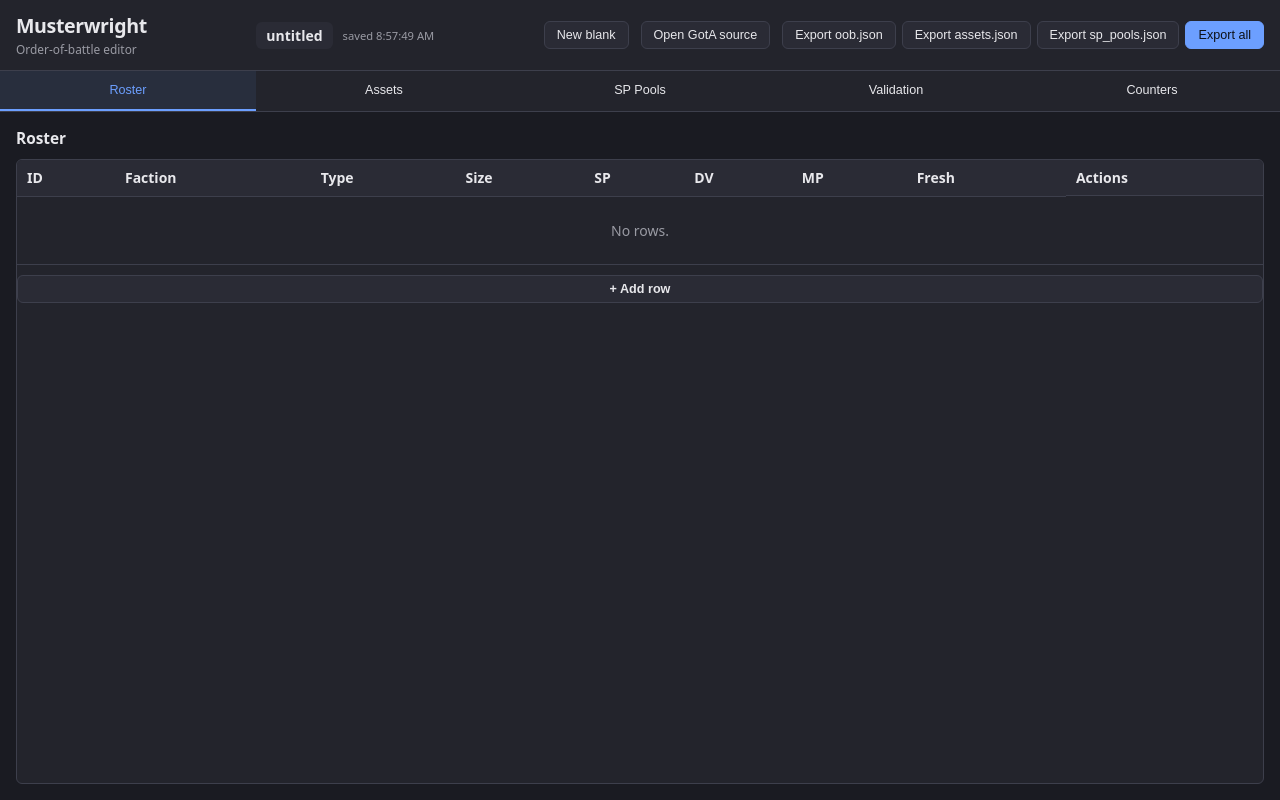
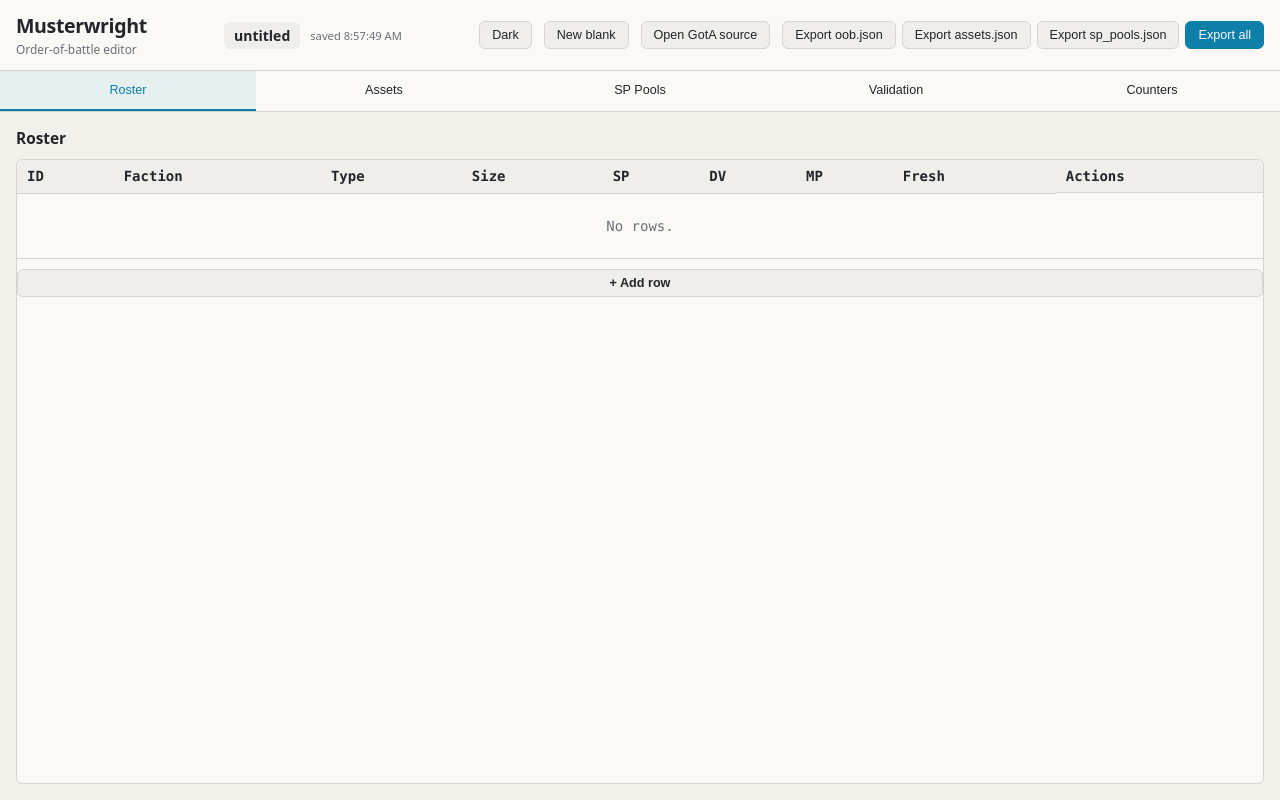
Before and after one commit to lerugray/musterwright, a website with bundled scripts: page index.html in a window 1280 px wide. Built offline with nearby package versions, Linux system fonts and the light colour scheme.

Commit message:
msw: SPI counter geometry (centered 50% icon box, 20% bold factor row, COUNTER_LAYOUT asserted) + light drafting-paper theme (toggle, localStorage persist, OS fallback, FOUC guard) — Ray sign-off feedback; suite 43/43, toggle dogfooded (flip+persist+reload verified)

```diff
--- a/index.html
+++ b/index.html
@@ -4,6 +4,14 @@
   <meta charset="utf-8" />
   <meta name="viewport" content="width=device-width, initial-scale=1" />
   <title>Musterwright — OOB editor</title>
+  <script>
+    (function () {
+      var k = 'musterwright-theme';
+      var s = localStorage.getItem(k);
+      var dark = s ? s === 'dark' : window.matchMedia('(prefers-color-scheme: dark)').matches;
+      if (!dark) document.documentElement.setAttribute('data-theme', 'light');
+    })();
+  </script>
   <link rel="stylesheet" href="src/style.css" />
   <!-- milsymbol v3.0.4 (MIT, vendored) — must load before the module entry -->
   <script src="src/vendor/milsymbol.js"></script>
@@ -19,6 +27,7 @@
       <span id="autosave-status" class="autosave-status">—</span>
     </div>
     <div class="actions">
+      <button id="theme-toggle" type="button" aria-label="Toggle light/dark theme">Light</button>
       <button id="new-blank" type="button">New blank</button>
       <button id="open-gota" type="button">Open GotA source</button>
       <div class="export-group">
--- a/src/main.js
+++ b/src/main.js
@@ -7,8 +7,17 @@ import { renderDataTable, downloadJson, highlightRow, el } from './ui.js';
 import { findingsBySeverity } from './validate.js';
 import { deriveAvPerSp } from './schema/spine.js';
 import { renderCounterSVG, getFactionColor } from './counters/render-counter.js';
+import {
+  initTheme,
+  toggleTheme,
+  setStoredTheme,
+  applyTheme,
+  themeToggleLabel
+} from './theme.js';
 
 const store = new ProjectStore();
+
+let currentTheme = initTheme(document, localStorage, window.matchMedia('(prefers-color-scheme: dark)'));
 
 const UI = {
   projectName: document.getElementById('project-name'),
@@ -25,8 +34,17 @@ const UI = {
   exportOob: document.getElementById('export-oob'),
   exportAssets: document.getElementById('export-assets'),
   exportPools: document.getElementById('export-pools'),
-  exportAll: document.getElementById('export-all')
+  exportAll: document.getElementById('export-all'),
+  themeToggle: document.getElementById('theme-toggle')
 };
+
+UI.themeToggle.textContent = themeToggleLabel(currentTheme);
+UI.themeToggle.addEventListener('click', () => {
+  currentTheme = toggleTheme(currentTheme);
+  applyTheme(document, currentTheme);
+  setStoredTheme(localStorage, currentTheme);
+  UI.themeToggle.textContent = themeToggleLabel(currentTheme);
+});
 
 const sortState = {
   roster: { key: null, dir: 'asc' },
--- a/src/style.css
+++ b/src/style.css
@@ -1,20 +1,46 @@
 :root {
-  --bg: #1a1b22;
-  --panel: #23242c;
-  --panel-2: #2a2b35;
-  --text: #e8e8ec;
-  --muted: #9a9ba4;
-  --accent: #6c9fff;
-  --accent-2: #4f8cff;
-  --danger: #ff6b6b;
+  --hx-bg-canvas: #15171a;
+  --hx-bg-panel: #1d2024;
+  --hx-hairline: #2a2e33;
+  --hx-text: #d5d9de;
+  --hx-text-dim: #8d949c;
+  --hx-accent: #7ad9ff;
+  --hx-danger: #dc2828;
+  --font-ui: system-ui, -apple-system, BlinkMacSystemFont, 'Segoe UI', Roboto, sans-serif;
+  --font-data: ui-monospace, SF Mono, Menlo, Monaco, monospace;
+
+  --bg: var(--hx-bg-canvas);
+  --panel: var(--hx-bg-panel);
+  --panel-2: #25282d;
+  --text: var(--hx-text);
+  --muted: var(--hx-text-dim);
+  --accent: var(--hx-accent);
+  --accent-2: #5ec4e8;
+  --danger: var(--hx-danger);
   --success: #7ce37c;
   --warn: #f5c542;
   --info: #7ec8e3;
-  --border: #3d3f4c;
+  --border: var(--hx-hairline);
   --radius: 6px;
   --gap: 12px;
-  font-family: system-ui, -apple-system, BlinkMacSystemFont, 'Segoe UI', Roboto, sans-serif;
+  font-family: var(--font-ui);
   font-size: 14px;
+}
+
+[data-theme="light"] {
+  --hx-bg-canvas: #f2f0ea;
+  --hx-bg-panel: #faf9f6;
+  --hx-hairline: #d8d4cb;
+  --hx-text: #22252a;
+  --hx-text-dim: #6b7078;
+  --hx-accent: #0d7fa8;
+  --hx-danger: #b91c1c;
+
+  --panel-2: #f0eeea;
+  --accent-2: #0a6a8c;
+  --success: #15803d;
+  --warn: #a16207;
+  --info: #0d7fa8;
 }
 
 * { box-sizing: border-box; }
@@ -91,11 +117,11 @@ button {
   font-size: 0.9rem;
 }
 
-button:hover { background: #333543; }
-button.primary { background: var(--accent); color: #0d1117; border-color: var(--accent); }
+button:hover { background: color-mix(in srgb, var(--panel-2) 70%, var(--hx-text) 30%); }
+button.primary { background: var(--accent); color: #faf9f6; border-color: var(--accent); }
 button.primary:hover { background: var(--accent-2); }
 button.danger { background: transparent; color: var(--danger); border-color: var(--danger); padding: 2px 8px; }
-button.danger:hover { background: rgba(255, 107, 107, 0.15); }
+button.danger:hover { background: color-mix(in srgb, var(--danger) 15%, transparent); }
 
 .tabs {
   display: flex;
@@ -116,7 +142,7 @@ button.danger:hover { background: rgba(255, 107, 107, 0.15); }
 .tabs button.active {
   color: var(--accent);
   border-bottom-color: var(--accent);
-  background: rgba(108, 159, 255, 0.08);
+  background: color-mix(in srgb, var(--accent) 8%, transparent);
 }
 
 .tab-content {
@@ -141,6 +167,7 @@ button.danger:hover { background: rgba(255, 107, 107, 0.15); }
   width: 100%;
   border-collapse: collapse;
   min-width: 700px;
+  font-family: var(--font-data);
 }
 
 .data-table thead {
@@ -168,8 +195,8 @@ button.danger:hover { background: rgba(255, 107, 107, 0.15); }
   color: var(--accent);
 }
 
-.data-table tbody tr:hover { background: rgba(255, 255, 255, 0.03); }
-.data-table tbody tr.highlight { background: rgba(108, 159, 255, 0.18); outline: 1px solid var(--accent); }
+.data-table tbody tr:hover { background: color-mix(in srgb, var(--hx-text) 3%, transparent); }
+.data-table tbody tr.highlight { background: color-mix(in srgb, var(--accent) 18%, transparent); outline: 1px solid var(--accent); }
 
 .data-table td .cell-input {
   width: 100%;
@@ -211,9 +238,9 @@ button.danger:hover { background: rgba(255, 107, 107, 0.15); }
   text-transform: uppercase;
 }
 
-.badge-error { background: rgba(255, 107, 107, 0.2); color: var(--danger); }
-.badge-warn { background: rgba(245, 197, 66, 0.2); color: var(--warn); }
-.badge-info { background: rgba(126, 200, 227, 0.2); color: var(--info); }
+.badge-error { background: color-mix(in srgb, var(--danger) 20%, transparent); color: var(--danger); }
+.badge-warn { background: color-mix(in srgb, var(--warn) 20%, transparent); color: var(--warn); }
+.badge-info { background: color-mix(in srgb, var(--info) 20%, transparent); color: var(--info); }
 
 .validation-list {
   list-style: none;
@@ -235,7 +262,7 @@ button.danger:hover { background: rgba(255, 107, 107, 0.15); }
 }
 
 .validation-item.linked:hover {
-  background: rgba(108, 159, 255, 0.1);
+  background: color-mix(in srgb, var(--accent) 10%, transparent);
 }
 
 .validation-message {
@@ -276,13 +303,18 @@ button.danger:hover { background: rgba(255, 107, 107, 0.15); }
 .counter-cell svg {
   display: block;
   border-radius: 3px;
-  box-shadow: 0 1px 3px rgba(0,0,0,0.3);
+  box-shadow: 0 1px 3px rgba(0, 0, 0, 0.3);
+}
+
+[data-theme="light"] .counter-cell svg {
+  box-shadow: 0 1px 4px rgba(0, 0, 0, 0.18);
 }
 
 .counter-unit-label {
-  font-family: ui-monospace, SF Mono, Menlo, Monaco, monospace;
-  font-size: 0.7rem;
-  color: var(--text-dim, #9a9ba4);
+  font-family: var(--font-data);
+  font-size: 0.85rem;
+  font-weight: 600;
+  color: var(--muted);
   max-width: 80px;
   overflow: hidden;
   text-overflow: ellipsis;
--- /dev/null
+++ b/src/theme.js
@@ -0,0 +1,82 @@
+/** Theme persistence and application for light/dark workbench modes. */
+
+export const THEME_STORAGE_KEY = 'musterwright-theme';
+
+/**
+ * Resolve effective theme from stored preference and OS default.
+ * @param {string|null} stored  'light' | 'dark' | null
+ * @param {boolean} prefersDark  matchMedia('(prefers-color-scheme: dark)').matches
+ * @returns {'light' | 'dark'}
+ */
+export function resolveTheme(stored, prefersDark) {
+  if (stored === 'light' || stored === 'dark') return stored;
+  return prefersDark ? 'dark' : 'light';
+}
+
+/**
+ * Apply theme to the document root.
+ * Dark is the default (:root tokens); light uses [data-theme="light"].
+ * @param {Document} doc
+ * @param {'light' | 'dark'} theme
+ */
+export function applyTheme(doc, theme) {
+  if (theme === 'light') {
+    doc.documentElement.setAttribute('data-theme', 'light');
+  } else {
+    doc.documentElement.removeAttribute('data-theme');
+  }
+}
+
+/**
+ * @param {Storage} storage
+ * @returns {string|null}
+ */
+export function getStoredTheme(storage) {
+  try {
+    return storage.getItem(THEME_STORAGE_KEY);
+  } catch {
+    return null;
+  }
+}
+
+/**
+ * @param {Storage} storage
+ * @param {'light' | 'dark'} theme
+ */
+export function setStoredTheme(storage, theme) {
+  try {
+    storage.setItem(THEME_STORAGE_KEY, theme);
+  } catch {
+    /* ignore quota / private mode */
+  }
+}
+
+/**
+ * @param {'light' | 'dark'} current
+ * @returns {'light' | 'dark'}
+ */
+export function toggleTheme(current) {
+  return current === 'light' ? 'dark' : 'light';
+}
+
+/**
+ * Read preference, apply to document, return active theme.
+ * @param {Document} doc
+ * @param {Storage} storage
+ * @param {MediaQueryList} darkMq  matchMedia('(prefers-color-scheme: dark)')
+ * @returns {'light' | 'dark'}
+ */
+export function initTheme(doc, storage, darkMq) {
+  const stored = getStoredTheme(storage);
+  const theme = resolveTheme(stored, darkMq.matches);
+  applyTheme(doc, theme);
+  return theme;
+}
+
+/**
+ * Label for the chrome toggle button.
+ * @param {'light' | 'dark'} theme
+ */
+export function themeToggleLabel(theme) {
+  return theme === 'light' ? 'Dark' : 'Light';
+}
--- /dev/null
+++ b/test/theme.test.js
@@ -0,0 +1,83 @@
+import { describe, it } from 'node:test';
+import assert from 'node:assert/strict';
+import {
+  THEME_STORAGE_KEY,
+  resolveTheme,
+  applyTheme,
+  getStoredTheme,
+  setStoredTheme,
+  toggleTheme,
+  initTheme,
+  themeToggleLabel
+} from '../src/theme.js';
+
+function mockStorage() {
+  const map = new Map();
+  return {
+    getItem: (k) => (map.has(k) ? map.get(k) : null),
+    setItem: (k, v) => { map.set(k, v); },
+    removeItem: (k) => { map.delete(k); }
+  };
+}
+
+function mockDoc() {
+  const el = { attributes: {}, setAttribute(k, v) { this.attributes[k] = v; }, removeAttribute(k) { delete this.attributes[k]; } };
+  return { documentElement: el };
+}
+
+describe('theme resolution', () => {
+  it('prefers stored light over OS dark', () => {
+    assert.equal(resolveTheme('light', true), 'light');
+  });
+
+  it('prefers stored dark over OS light', () => {
+    assert.equal(resolveTheme('dark', false), 'dark');
+  });
+
+  it('falls back to OS preference when nothing stored', () => {
+    assert.equal(resolveTheme(null, true), 'dark');
+    assert.equal(resolveTheme(null, false), 'light');
+    assert.equal(resolveTheme('invalid', true), 'dark');
+  });
+
+  it('toggles between light and dark', () => {
+    assert.equal(toggleTheme('light'), 'dark');
+    assert.equal(toggleTheme('dark'), 'light');
+  });
+});
+
+describe('theme persistence', () => {
+  it('reads and writes localStorage key', () => {
+    const storage = mockStorage();
+    assert.equal(getStoredTheme(storage), null);
+    setStoredTheme(storage, 'light');
+    assert.equal(getStoredTheme(storage), 'light');
+    assert.equal(storage.getItem(THEME_STORAGE_KEY), 'light');
+  });
+});
+
+describe('theme application', () => {
+  it('sets data-theme on documentElement for light', () => {
+    const doc = mockDoc();
+    applyTheme(doc, 'light');
+    assert.equal(doc.documentElement.attributes['data-theme'], 'light');
+    applyTheme(doc, 'dark');
+    assert.equal(doc.documentElement.attributes['data-theme'], undefined);
+  });
+
+  it('initTheme applies resolved theme', () => {
+    const doc = mockDoc();
+    const storage = mockStorage();
+    setStoredTheme(storage, 'light');
+    const theme = initTheme(doc, storage, { matches: true });
+    assert.equal(theme, 'light');
+    assert.equal(doc.documentElement.attributes['data-theme'], 'light');
+  });
+});
+
+describe('theme toggle label', () => {
+  it('shows the target mode', () => {
+    assert.equal(themeToggleLabel('dark'), 'Light');
+    assert.equal(themeToggleLabel('light'), 'Dark');
+  });
+});
```
Also changed, not shown: src/counters/render-counter.js (+20 -4 lines), test/counter.test.js (+18 -1 lines).
